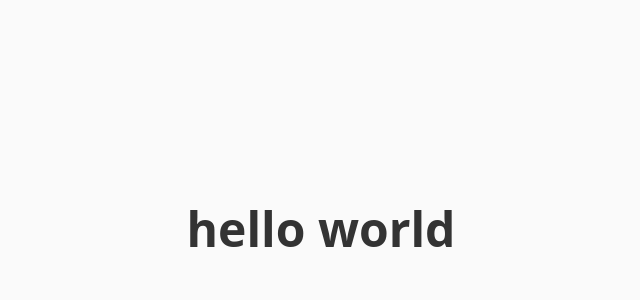
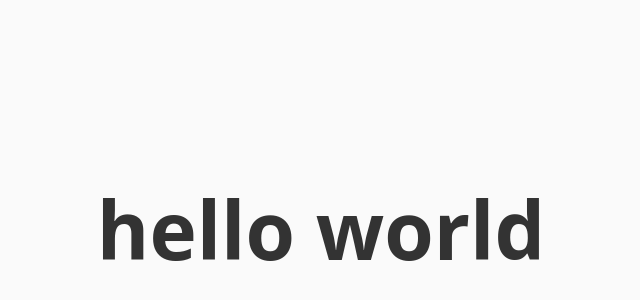
Before and after one commit to sambokher/missing-lobster, a plain HTML site: page index.html in a window 1280 px wide. Shown: the part 172-472 px from the top of the page, without its empty margins (319-959 px from the left). Drawn offline with Linux system fonts and the light colour scheme.

Commit message:
make text bigger

```diff
--- a/index.html
+++ b/index.html
@@ -6,6 +6,6 @@
   <title>missing-lobster</title>
 </head>
 <body style="margin:0;display:flex;align-items:center;justify-content:center;height:100vh;font-family:system-ui,sans-serif;background:#fafafa;color:#333">
-  <h1 style="font-size:3rem">hello world</h1>
+  <h1 style="font-size:5rem">hello world</h1>
 </body>
 </html>
```
